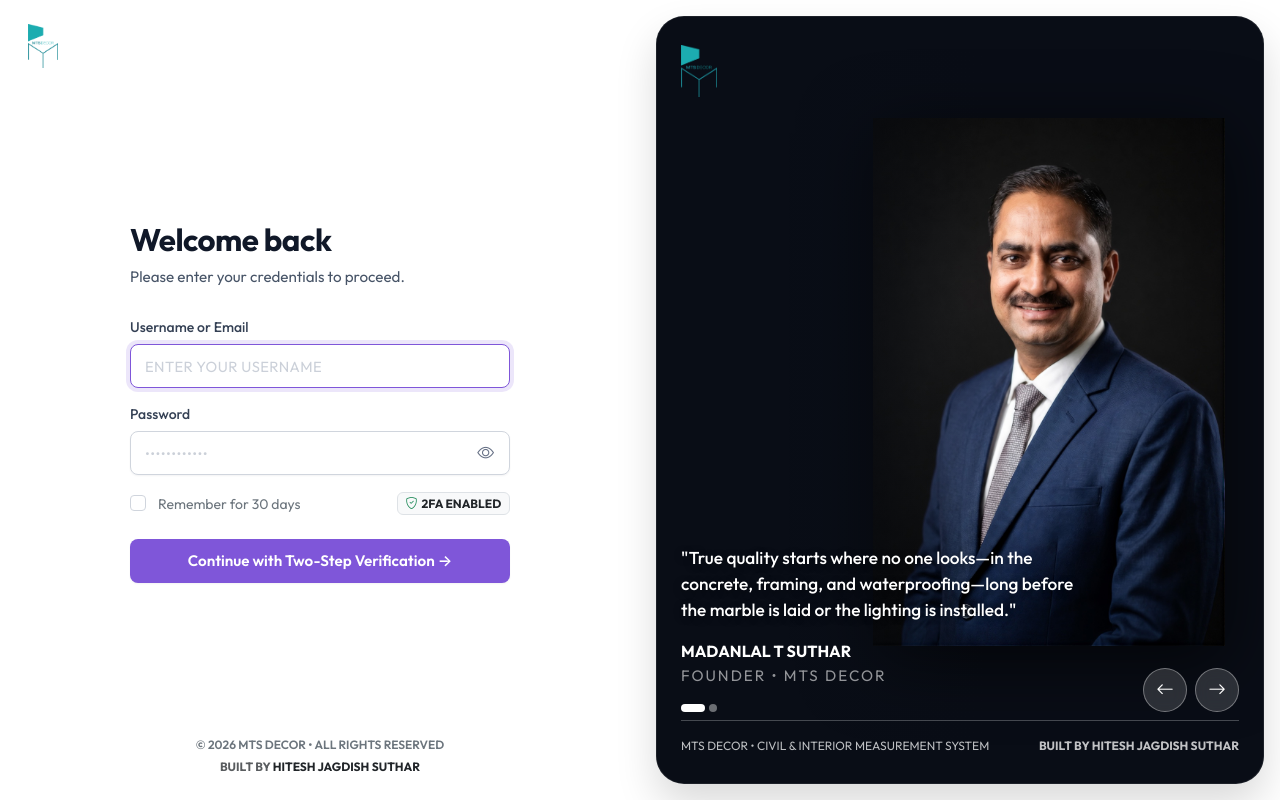
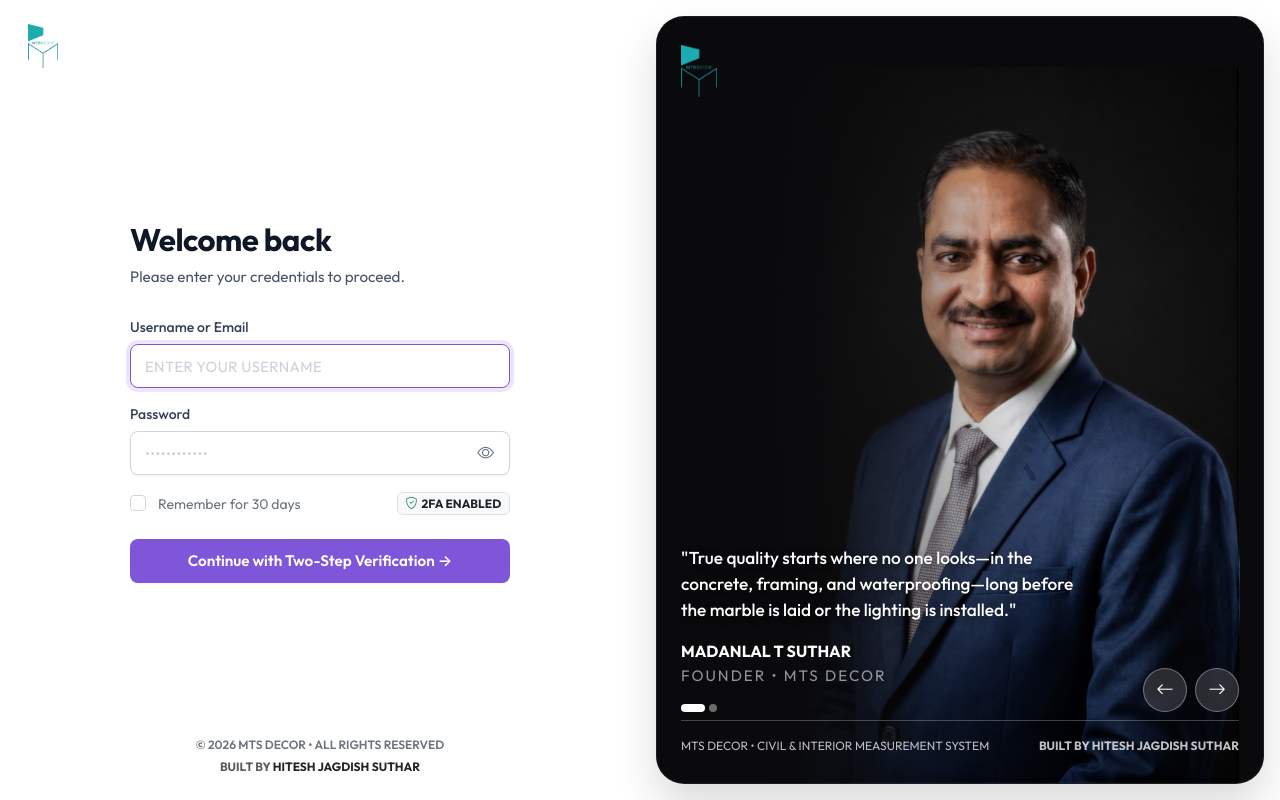
Before and after one commit to hiteshsuthar911/Mts-Decor---Measurment-Sheet-Software, a React (Vite) app: page /login in a window 1280 px wide. Built offline with nearby package versions, Linux system fonts and the light colour scheme; no server answers.

Commit message:
fix(login): Stretch founder portrait to full box height, ground suit at bottom, match studio dark background, and blend seamlessly without clipping

```diff
--- a/src/pages/LoginPage.jsx
+++ b/src/pages/LoginPage.jsx
@@ -350,20 +350,19 @@ export default function LoginPage() {
             className="untitled-hero-card position-relative overflow-hidden d-flex flex-column justify-content-between"
             style={{
               minHeight: '100%',
-              backgroundColor: '#090d16',
+              backgroundColor: '#0a0a0c',
               border: '1px solid rgba(255, 255, 255, 0.08)'
             }}
           >
-            {/* Active Founder Image (Framed responsively on the right half with padding to prevent clipping) */}
+            {/* Active Founder Image (Full height, grounded at bottom, stretched properly to box size without clipping) */}
             {currentQuote.imageUrl && (
               <div
-                className="position-absolute top-0 end-0 h-100 w-100 d-flex justify-content-end align-items-center"
+                className="position-absolute top-0 end-0 h-100 w-100 d-flex justify-content-end align-items-end"
                 style={{
                   zIndex: 1,
                   pointerEvents: 'none',
-                  paddingRight: 'clamp(16px, 3vw, 48px)',
-                  paddingTop: '20px',
-                  paddingBottom: '56px',
+                  overflow: 'hidden',
+                  paddingRight: 'clamp(8px, 1.8vw, 28px)',
                 }}
               >
                 <img
@@ -371,26 +370,26 @@ export default function LoginPage() {
                   src={currentQuote.imageUrl}
                   alt={currentQuote.name || 'Founder'}
                   style={{
-                    maxHeight: '92%',
-                    maxWidth: 'min(560px, 62%)',
+                    height: '100%',
                     width: 'auto',
-                    height: 'auto',
+                    maxWidth: '82%',
                     objectFit: 'contain',
-                    objectPosition: 'center center',
-                    filter: 'drop-shadow(0 15px 35px rgba(0, 0, 0, 0.65))',
+                    objectPosition: 'right bottom',
+                    maskImage: 'linear-gradient(to right, transparent 0%, black 14%, black 100%)',
+                    WebkitMaskImage: 'linear-gradient(to right, transparent 0%, black 14%, black 100%)',
                     transition: 'opacity 0.4s ease-in-out',
                   }}
                 />
               </div>
             )}
 
-            {/* Soft, minimal gradient strictly on the far-left - keeps the photo 100% crisp, vibrant and not faded */}
+            {/* Soft, minimal gradient strictly on the far-left - keeps the photo 100% crisp, vibrant and seamless */}
             <div
               className="position-absolute top-0 start-0 w-100 h-100"
               style={{
                 zIndex: 2,
                 pointerEvents: 'none',
-                background: 'linear-gradient(90deg, rgba(9, 13, 22, 0.92) 0%, rgba(9, 13, 22, 0.5) 28%, rgba(9, 13, 22, 0) 54%)'
+                background: 'linear-gradient(90deg, #0a0a0c 0%, rgba(10, 10, 12, 0.85) 26%, rgba(10, 10, 12, 0.3) 48%, rgba(10, 10, 12, 0) 66%)'
               }}
             ></div>
 
```
